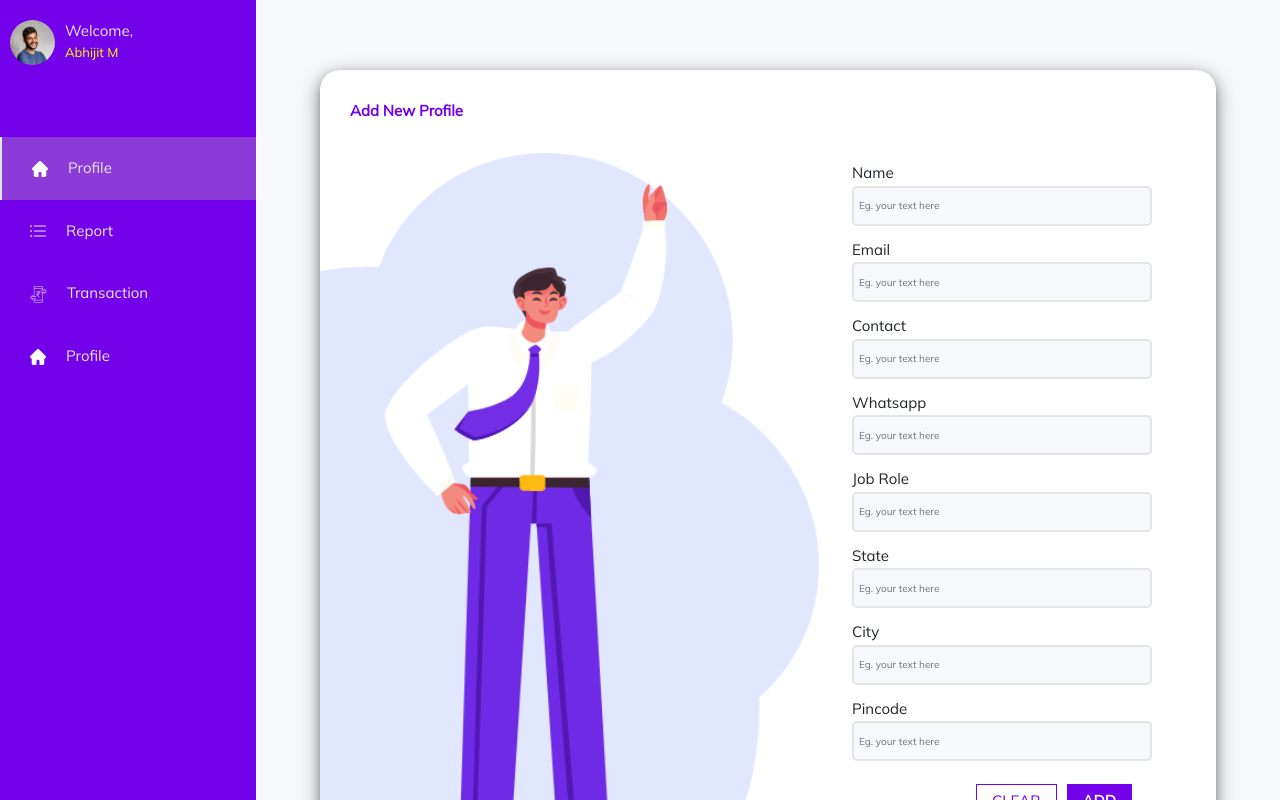
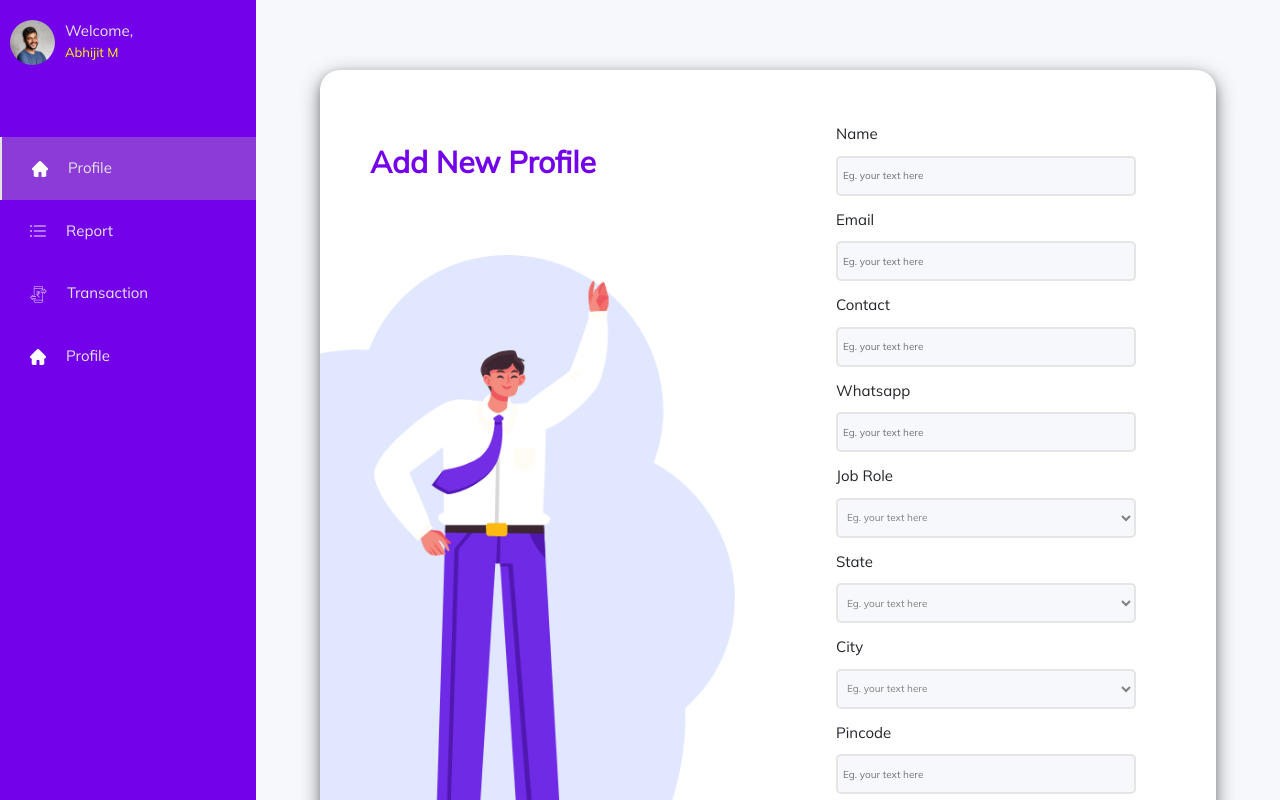
Before and after one commit to mayurpaunipagar/taskmo-manpower-dashboard-assign4, a React (Create React App) app: page / in a window 1280 px wide. Both pictures are taken after a click on the button "LOGIN". Shown: the top 800 px of the page. Built offline with nearby package versions, Linux system fonts and the light colour scheme.

Commit message:
myNewProfile Style updated and code optimised

```diff
--- a/src/component/myNewProfile/index.js
+++ b/src/component/myNewProfile/index.js
@@ -2,6 +2,17 @@ import "./style.css";
 import addProfileIcon from "./../../icons/add-profile.png";
 
 export default function MyNewProfile() {
+  const formData = [
+    "Name",
+    "Email",
+    "Contact",
+    "Whatsapp",
+    "Job Role",
+    "State",
+    "City",
+    "Pincode",
+  ];
+
   return (
     <>
       <div className="new-profile-container">
@@ -16,54 +27,33 @@ export default function MyNewProfile() {
               />
             </div>
             <div className="my-form">
-              <label className="profile-input-label">Name</label>
-              <input
-                className="profile-input-field"
-                type="text"
-                placeholder="Eg. your text here"
-              />
-              <label className="profile-input-label">Email</label>
-              <input
-                className="profile-input-field"
-                type="text"
-                placeholder="Eg. your text here"
-              />
-              <label className="profile-input-label">Contact</label>
-              <input
-                className="profile-input-field"
-                type="text"
-                placeholder="Eg. your text here"
-              />
-              <label className="profile-input-label">Whatsapp</label>
-              <input
-                className="profile-input-field"
-                type="text"
-                placeholder="Eg. your text here"
-              />
-              <label className="profile-input-label">Job Role</label>
-              <input
-                className="profile-input-field"
-                type="text"
-                placeholder="Eg. your text here"
-              />
-              <label className="profile-input-label">State</label>
-              <input
-                className="profile-input-field"
-                type="text"
-                placeholder="Eg. your text here"
-              />
-              <label className="profile-input-label">City</label>
-              <input
-                className="profile-input-field"
-                type="text"
-                placeholder="Eg. your text here"
-              />
-              <label className="profile-input-label">Pincode</label>
-              <input
-                className="profile-input-field"
-                type="text"
-                placeholder="Eg. your text here"
-              />
+              {formData.map((el) => {
+                if (el === "Job Role" || el === "State" || el === "City") {
+                  return (
+                    <>
+                      <label className="profile-input-label">{el}</label>
+                      <select
+                        className="profile-input-field gray"
+                        // type="text"
+                        // placeholder="Eg. your text here"
+                      >
+                        <option value="Eg. your text here">Eg. your text here</option>
+                        </select>
+                    </>
+                  );
+                } else {
+                  return (
+                    <>
+                      <label className="profile-input-label">{el}</label>
+                      <input
+                        className="profile-input-field"
+                        type="text"
+                        placeholder="Eg. your text here"
+                      />
+                    </>
+                  );
+                }
+              })}
               <div className="profile-button-container">
                 <button className="profile-btn-add btn-style">ADD</button>
                 <button className="profile-btn-clear btn-style">CLEAR</button>
--- a/src/component/myNewProfile/style.css
+++ b/src/component/myNewProfile/style.css
@@ -24,13 +24,12 @@
   display: flex;
   flex-direction: row;
   justify-content: space-between;
-  align-items: center;
   width: 70vw;
   margin: 70px 0px;
 }
 
 .my-new-profile-img {
-  height: 60vw;
+  height: 50vw;
   padding: 0px 0px 5px 0px;
 }
 @media (max-width: 900px) {
@@ -42,11 +41,14 @@
   margin: 30px;
   color: #7302ea;
   font-weight: bold;
+  font-size: 30px;
+  margin: 70px 50px;
 }
 .my-form {
   display: flex;
   flex-direction: column;
   margin-right: 5vw;
+  margin: 43px 80px 50px 20px;
 }
 .profile-input-field {
   height: 40px;
@@ -63,6 +65,7 @@
   font-size: 15px;
   margin-top: 10px;
   margin-bottom: 1px;
+  margin-bottom: 10px;
 }
 .profile-button-container {
   display: flex;
@@ -96,6 +99,9 @@
 .btn-style:hover {
   box-shadow: 0 4px 8px 0 rgba(0, 0, 0, 0.2), 0 6px 20px 0 rgba(0, 0, 0, 0.45);
 }
+.gray{
+  color:gray;
+}
 /*
 .my-navigation .user-container {
   display: flex;
```
